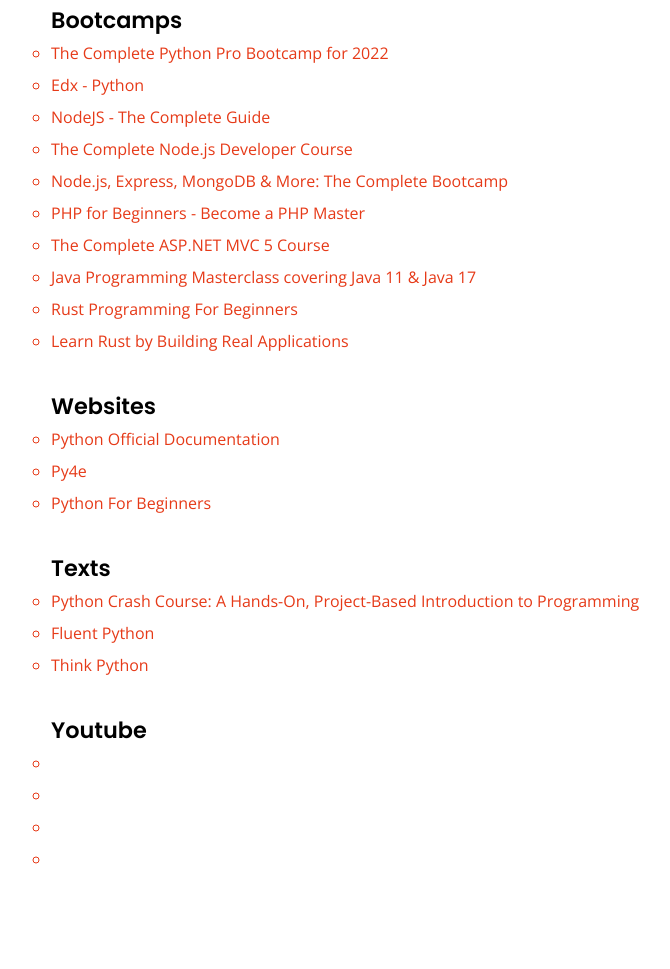
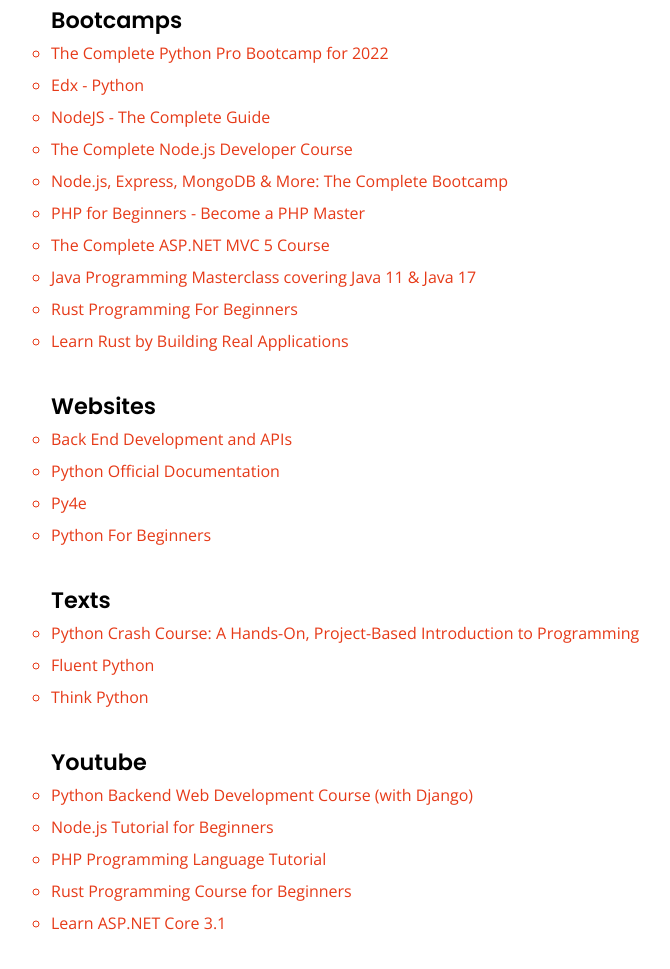
Before and after one commit to toriola998/tech-career, a plain HTML site: page views/backend-development.html in a window 1280 px wide. Shown: the part 2285-3254 px from the top of the page, without its empty margins (237-907 px from the left). Drawn offline with nearby package versions, Linux system fonts and the light colour scheme.

Commit message:
added youtube resources to backend dev page

```diff
--- a/views/backend-development.html
+++ b/views/backend-development.html
@@ -89,6 +89,9 @@
                 <h5 class="mt-2">Websites</h5>
                 <ul>
                     <li>
+                        <a href="https://www.freecodecamp.org/learn/back-end-development-and-apis/">Back End Development and APIs</a>
+                    </li>
+                    <li>
                         <a href="https://docs.python.org/3/tutorial/index.html">Python Official Documentation</a>
                     </li>
                     <li>
@@ -108,10 +111,21 @@
                   </ul>
                 <h5 class="mt-2">Youtube</h4>
                 <ul>
-                    <li><a href=""></a></li>
-                    <li><a href=""></a></li>
-                    <li><a href=""></a></li>
-                    <li><a href=""></a></li>
+                    <li>
+                        <a href="https://www.youtube.com/watch?v=jBzwzrDvZ18">Python Backend Web Development Course (with Django)</a>
+                    </li>
+                    <li>
+                        <a href="https://www.youtube.com/watch?v=TlB_eWDSMt4&list=PLTjRvDozrdlynYXGUfyyMZdrQ0Sz27aud&index=2">Node.js Tutorial for Beginners</a>
+                    </li>
+                    <li>
+                        <a href="https://www.youtube.com/watch?v=OK_JCtrrv-c">PHP Programming Language Tutorial</a>
+                    </li>
+                    <li>
+                        <a href="https://www.youtube.com/watch?v=MsocPEZBd-M">Rust Programming Course for Beginners</a>
+                    </li>
+                    <li>
+                        <a href="https://www.youtube.com/watch?v=C5cnZ-gZy2I">Learn ASP.NET Core 3.1 </a>
+                    </li>
                 </ul>
             </div>
         </main>
```
